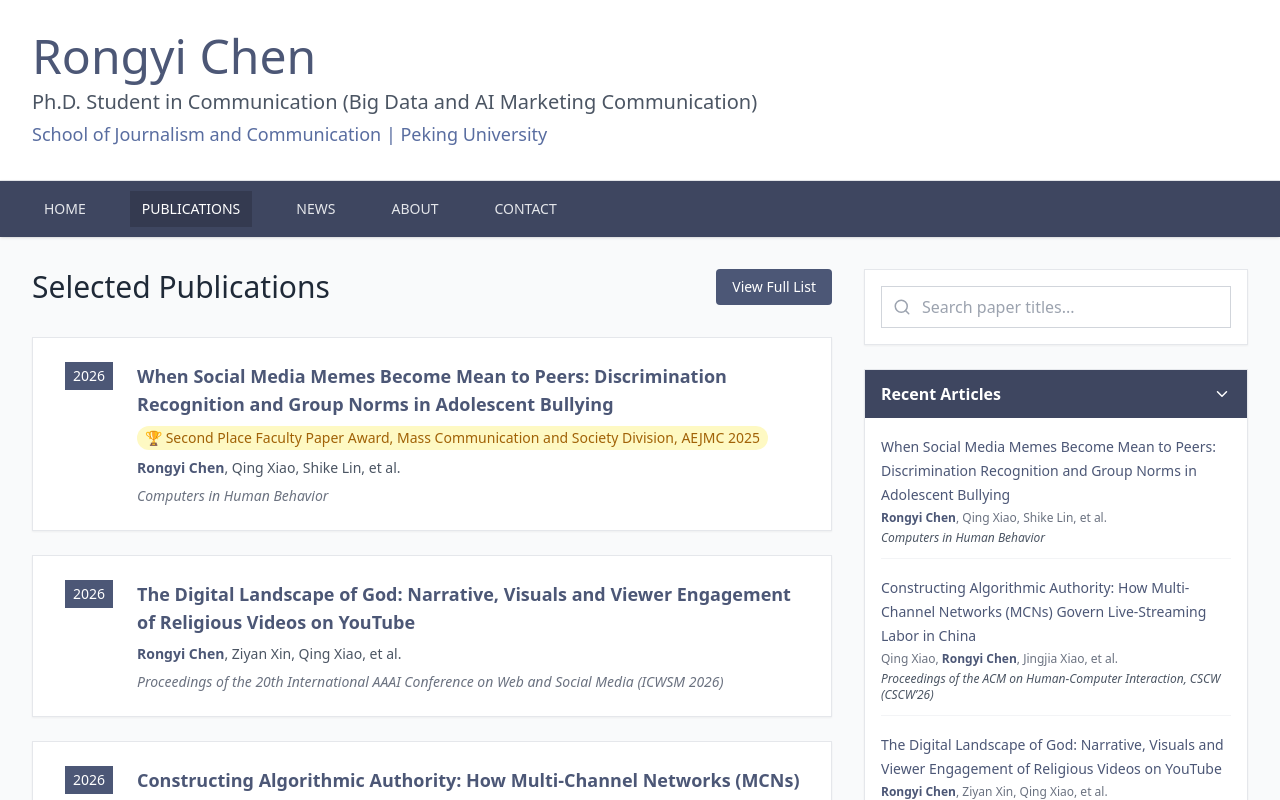
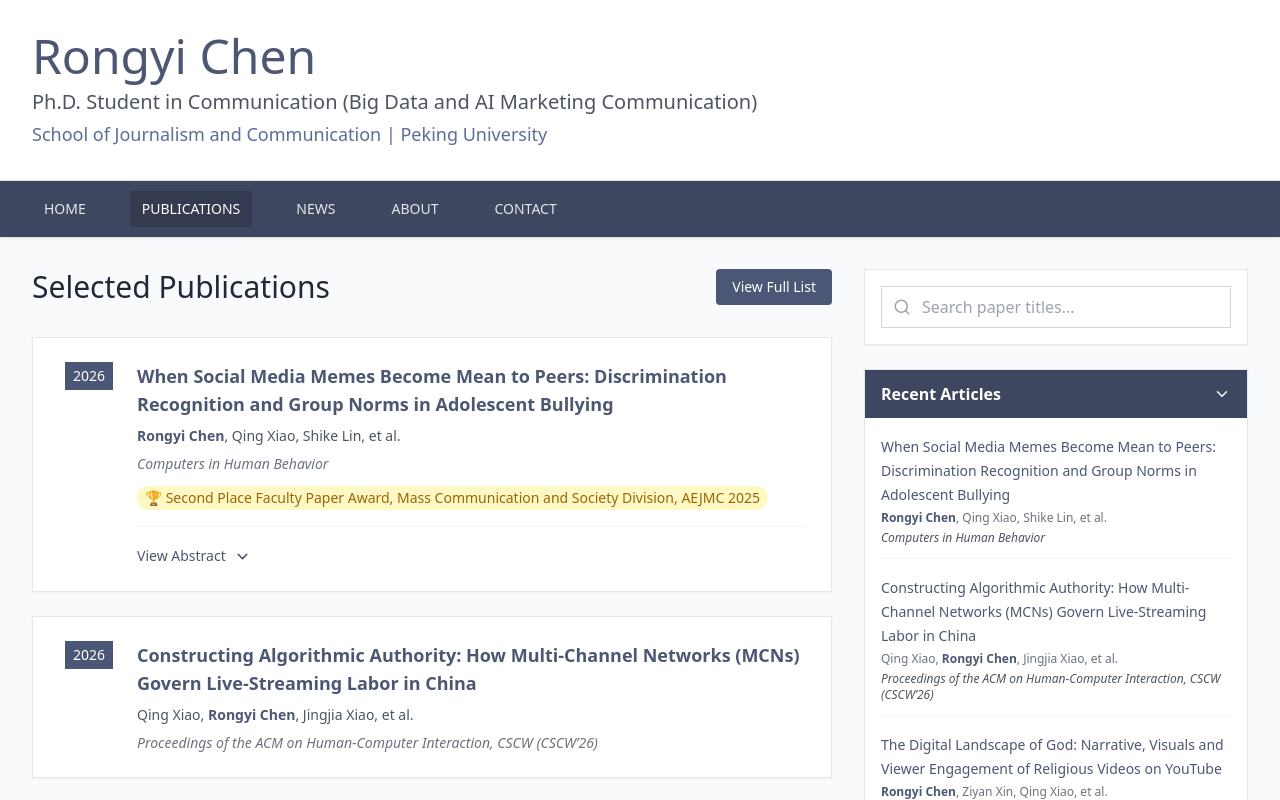
Before and after one commit to rongyichen/rongyichen.github.io, a React (Vite) app: page / in a window 1280 px wide. Both pictures are taken after a click on the button "PUBLICATIONS". Shown: the top 800 px of the page. Built offline with nearby package versions, Linux system fonts and the light colour scheme.

Commit message:
Update publication, PhD profile, and contact information

```diff
--- a/index.html
+++ b/index.html
@@ -5,7 +5,7 @@
     <link rel="icon" type="image/svg+xml" href="/favicon.svg" />
     <meta name="viewport" content="width=device-width, initial-scale=1.0" />
     <title>Rongyi Chen | 陈荣毅</title>
-    <meta name="description" content="Rongyi Chen - M.A. Student in Computational Communication at Central South University. Incoming Ph.D. Student at Peking University." />
+    <meta name="description" content="Rongyi Chen is a Ph.D. student in Communication at Peking University, specializing in Big Data and AI Marketing Communication, HCI, and social computing." />
   </head>
   <body>
     <div id="root"></div>
--- a/src/AcademicProfile.jsx
+++ b/src/AcademicProfile.jsx
@@ -12,6 +12,7 @@ const AcademicProfile = () => {
   const [showFullPublications, setShowFullPublications] = useState(false);
   const [showAllAcademicNews, setShowAllAcademicNews] = useState(false);
   const [showAllIndustryNews, setShowAllIndustryNews] = useState(false);
+  const [expandedAbstracts, setExpandedAbstracts] = useState({});
 
   const highlightAuthor = (authors, name) => {
     const parts = authors.split(name);
@@ -49,11 +50,6 @@ const AcademicProfile = () => {
     { id: 'contact', label: 'CONTACT' }
   ];
 
-  const featuredResearch = [
-    { year: "2025", title: "Enhancing Trust or Fostering Misjudgment? Assessing the Impact of Emerging Geographic Information Displays on Social Media Users' Information Trust", venue: "International Journal of Human–Computer Interaction (IJHCI)", authors: "Yalong Xiao, Rongyi Chen, Qing Xiao, Chengzhang Zhu, Jie Feng", link: "https://doi.org/10.1080/10447318.2025.2524493", excerpt: "This study examines how geographic information displays on social media affect users' trust in information, finding that while visualizations can enhance credibility, they may also lead to misjudgments of source reliability." },
-    { year: "2025", title: "Artists and their poor: economic and symbolic inequality in distorted China's post-pandemic art subsidy policies", venue: "Cultural Trends", authors: "Jingjia Xiao, Qing Xiao, Rongyi Chen", link: "https://doi.org/10.1080/09548963.2025.2557215", excerpt: "Analysis of post-pandemic art subsidy policies in China reveals systemic inequalities that perpetuate economic and symbolic disparities among artists." }
-  ];
-
   const recentPublications = [
     { title: "When Social Media Memes Become Mean to Peers: Discrimination Recognition and Group Norms in Adolescent Bullying", authors: "Rongyi Chen, Qing Xiao, Shike Lin, et al.", venue: "Computers in Human Behavior", link: "https://doi.org/10.1016/j.chb.2026.109126" },
     { title: "Constructing Algorithmic Authority: How Multi-Channel Networks (MCNs) Govern Live-Streaming Labor in China", authors: "Qing Xiao, Rongyi Chen, Jingjia Xiao, et al.", venue: "Proceedings of the ACM on Human-Computer Interaction, CSCW (CSCW’26)", link: "https://arxiv.org/abs/2505.20623" },
@@ -87,14 +83,26 @@ const AcademicProfile = () => {
 
   const researchData = {
     preprints: [
-      { year: "2025", title: "Constructing Algorithmic Authority: How Multi-Channel Networks (MCNs) Govern Live-Streaming Labor in China", authors: "Qing Xiao, Rongyi Chen, Jingjia Xiao, Tianyang Fu, Alice Qian Zhang, Xianzhe Fan, Bingbing Zhang, Zhicong Lu, Hong Shen", venue: "arXiv", link: "https://arxiv.org/abs/2505.20623" }
+      { id: "cscw-2026", year: "2025", title: "Constructing Algorithmic Authority: How Multi-Channel Networks (MCNs) Govern Live-Streaming Labor in China", authors: "Qing Xiao, Rongyi Chen, Jingjia Xiao, Tianyang Fu, Alice Qian Zhang, Xianzhe Fan, Bingbing Zhang, Zhicong Lu, Hong Shen", venue: "arXiv", link: "https://arxiv.org/abs/2505.20623", selected: true, selectedDate: "2026-03-18", selectedYear: "2026", selectedVenue: "Proceedings of the ACM on Human-Computer Interaction, CSCW (CSCW’26)" }
     ],
     publications: [
-      { year: "2026", title: "When Social Media Memes Become Mean to Peers: Discrimination Recognition and Group Norms in Adolescent Bullying", authors: "Rongyi Chen, Qing Xiao, Shike Lin, Menghan Yin, Jingjia Xiao, Hua Zhong, Bingbing Zhang", venue: "Computers in Human Behavior", doi: "https://doi.org/10.1016/j.chb.2026.109126", award: "Second Place Faculty Paper Award, Mass Communication and Society Division, AEJMC 2025" },
-      { year: "2026", title: "The Digital Landscape of God: Narrative, Visuals and Viewer Engagement of Religious Videos on YouTube", authors: "Rongyi Chen, Ziyan Xin, Qing Xiao, Ruiwei Xiao, Jingjia Xiao, Bingbing Zhang, Hong Shen, Zhicong Lu", venue: "Proceedings of the 20th International AAAI Conference on Web and Social Media", doi: "https://ojs.aaai.org/index.php/ICWSM/article/view/42649" },
-      { year: "2025", title: "Enhancing Trust or Fostering Misjudgment? Assessing the Impact of Emerging Geographic Information Displays on Social Media Users' Information Trust", authors: "Yalong Xiao, Rongyi Chen, Qing Xiao, Chengzhang Zhu, Jie Feng", venue: "International Journal of Human–Computer Interaction", doi: "https://doi.org/10.1080/10447318.2025.2524493" },
-      { year: "2025", title: "Artists and Their Poor: Economic and Symbolic Inequality in Distorted China's Post-pandemic Art Subsidy Policies", authors: "Jingjia Xiao, Qing Xiao, Rongyi Chen", venue: "Cultural Trends", doi: "https://doi.org/10.1080/09548963.2025.2557215" },
-      { year: "2024", title: "Exploring Influencers' and Users' Experiences in Douyin's Virtual Reality Live-Streaming", authors: "Rongyi Chen, Jingjia Xiao, Zilu Wang, Menghan Yin, Xianzhe Fan, Zihe Ran, Qing Xiao", venue: "Proceedings of the 30th ACM Symposium on Virtual Reality Software and Technology (VRST 2024)", doi: "https://doi.org/10.1145/3641825.3689519" },
+      {
+        id: "chb-2026",
+        year: "2026",
+        title: "When Social Media Memes Become Mean to Peers: Discrimination Recognition and Group Norms in Adolescent Bullying",
+        authors: "Rongyi Chen, Qing Xiao, Shike Lin, Menghan Yin, Jingjia Xiao, Hua Zhong, Bingbing Zhang",
+        venue: "Computers in Human Behavior",
+        doi: "https://doi.org/10.1016/j.chb.2026.109126",
+        award: "Second Place Faculty Paper Award, Mass Communication and Society Division, AEJMC 2025",
+        selected: true,
+        selectedDate: "2026-07-16",
+        abstract: "The widespread circulation of harmful memes on social media is increasingly recognized as a contributor to adolescent aggression, yet the mechanisms linking meme engagement to bullying behavior remain underexplored. Drawing on a neo-ecological framework that distinguishes physical and virtual microsystems, this study surveyed 1,319 Chinese middle school students to examine how harmful meme culture is transmitted within adolescent communities and translated into bullying. Using structural equation modeling, we identified adolescents’ difficulty in recognizing discrimination as a key cognitive mediator linking harmful meme usage to bullying behavior. Peer-group subjective norms emerged as the strongest factor in cultural transmission, while parental opposition and restricted media access appeared insufficient and showed no protective association. This challenges the traditional focus on parental supervision and media use, highlighting the prominent role of harmful meme culture within adolescent peer groups. These findings reframe adolescent bullying as a culturally mediated phenomenon shaped by peer normalization processes and sustained by the gradual erosion of critical perceptual capacity, with important implications for the design of educational, parental, and platform-level interventions.",
+        keywords: ["Harmful memes", "Adolescent bullying", "Discrimination recognition ability", "Group subjective norm", "Desensitization"]
+      },
+      { id: "icwsm-2026", year: "2026", title: "The Digital Landscape of God: Narrative, Visuals and Viewer Engagement of Religious Videos on YouTube", authors: "Rongyi Chen, Ziyan Xin, Qing Xiao, Ruiwei Xiao, Jingjia Xiao, Bingbing Zhang, Hong Shen, Zhicong Lu", venue: "Proceedings of the 20th International AAAI Conference on Web and Social Media", doi: "https://ojs.aaai.org/index.php/ICWSM/article/view/42649", selected: true, selectedDate: "2026-03-16", selectedVenue: "Proceedings of the 20th International AAAI Conference on Web and Social Media (ICWSM 2026)" },
+      { id: "ijhci-2025", year: "2025", title: "Enhancing Trust or Fostering Misjudgment? Assessing the Impact of Emerging Geographic Information Displays on Social Media Users' Information Trust", authors: "Yalong Xiao, Rongyi Chen, Qing Xiao, Chengzhang Zhu, Jie Feng", venue: "International Journal of Human–Computer Interaction", doi: "https://doi.org/10.1080/10447318.2025.2524493", selected: true, selectedDate: "2025-06-20" },
+      { id: "cultural-trends-2025", year: "2025", title: "Artists and Their Poor: Economic and Symbolic Inequality in Distorted China's Post-pandemic Art Subsidy Policies", authors: "Jingjia Xiao, Qing Xiao, Rongyi Chen", venue: "Cultural Trends", doi: "https://doi.org/10.1080/09548963.2025.2557215", selected: true, selectedDate: "2025-09-10" },
+      { id: "vrst-2024", year: "2024", title: "Exploring Influencers' and Users' Experiences in Douyin's Virtual Reality Live-Streaming", authors: "Rongyi Chen, Jingjia Xiao, Zilu Wang, Menghan Yin, Xianzhe Fan, Zihe Ran, Qing Xiao", venue: "Proceedings of the 30th ACM Symposium on Virtual Reality Software and Technology (VRST 2024)", doi: "https://doi.org/10.1145/3641825.3689519", selected: true, selectedDate: "2024-10-01" },
       { year: "2024", title: "The Power of the Civilian Hero: Effective Strategies for Local Media Coverage in Response to Information Epidemics", authors: "Chuchu Zhao, Rongyi Chen*", venue: "Local journalism, global challenges: News deserts, infodemic and the vastness in between; LabCom Books", doi: "https://ecrea.eu/page-18206/13312675" },
       { year: "2024", title: "Migrant Youth Aged 16 to 19 During Social Crises: Stress, Deviant Behavior, and Identification with Mainstream Society", authors: "Hua Zhong, Qing Xiao, Rongyi Chen, Jingjia Xiao", venue: "Huxiang Law Review", doi: "https://mp.weixin.qq.com/s/fjACER5Um7StLb4HSPKXpA" }
     ],
@@ -110,6 +118,29 @@ const AcademicProfile = () => {
       { year: "2023", title: "Focus on Supporting Roles in TikTok's Live-Streaming E-Commerce: How Do Assistant Anchors Affect Audiences' Purchase Intention?", authors: "Rongyi Chen, Shike Lin, Huiying Zhang", venue: "TikTok Creators and Digital Economies Symposium 2023", location: "London, UK" },
       { year: "2023", title: "Distorted Emotional Labor: An Ethnography of a Commercial Live-Streaming Assistant Anchor Group", authors: "Rongyi Chen, Shike Lin", venue: "2023 International Association for Media and Communication Research (IAMCR) Annual Conferencee", location: "Lyon, France" }
     ]
+  };
+
+  const selectedPublications = [
+    ...researchData.preprints,
+    ...researchData.publications
+  ]
+    .filter((publication) => publication.selected)
+    .map((publication) => ({
+      ...publication,
+      displayYear: publication.selectedYear || publication.year,
+      displayVenue: publication.selectedVenue || publication.venue,
+      url: publication.doi || publication.link
+    }))
+    .sort((a, b) =>
+      Number(b.displayYear) - Number(a.displayYear) ||
+      (b.selectedDate || '').localeCompare(a.selectedDate || '')
+    );
+
+  const toggleAbstract = (publicationId) => {
+    setExpandedAbstracts((current) => ({
+      ...current,
+      [publicationId]: !current[publicationId]
+    }));
   };
 
   // 搜索功能：仅搜索论文标题
@@ -872,115 +903,86 @@ const AcademicProfile = () => {
                   </div>
 
                   {!showFullPublications ? (
-                    /* Selected Publications - 使用Featured Research格式 */
+                    /* Selected Publications - generated from researchData */
                     <div className="space-y-6">
-                      {/* 最新CHB论文 */}
-                      <div className="bg-white p-6 border border-gray-200 shadow-sm">
+                      {selectedPublications.map((publication) => {
+                        const abstractPanelId = `abstract-${publication.id}`;
+                        const isAbstractExpanded = Boolean(expandedAbstracts[publication.id]);
+
+                        return (
+                          <div key={publication.id} className="bg-white p-6 border border-gray-200 shadow-sm">
                             <div className="flex items-start gap-4">
                               <div className="flex-shrink-0 w-16 text-center">
                                 <span className="inline-block px-2 py-1 bg-primary-600 text-white text-sm font-medium">
-                              2026
+                                  {publication.displayYear}
                                 </span>
                               </div>
-                          <div className="flex-1">
-                            <div className="mb-2">
+                              <div className="flex-1 min-w-0">
                                 <h4 className="text-lg font-semibold text-gray-800 mb-2">
-                                <a href="https://doi.org/10.1016/j.chb.2026.109126" target="_blank" rel="noopener noreferrer" className="text-primary-600 hover:underline">
-                                  When Social Media Memes Become Mean to Peers: Discrimination Recognition and Group Norms in Adolescent Bullying
+                                  <a href={publication.url} target="_blank" rel="noopener noreferrer" className="text-primary-600 hover:underline">
+                                    {publication.title}
                                   </a>
                                 </h4>
-                              <div className="flex items-center gap-2">
-                                <span className="text-sm bg-yellow-100 text-yellow-700 px-2 py-0.5 rounded-full">
-                                  🏆 Second Place Faculty Paper Award, Mass Communication and Society Division, AEJMC 2025
+                                <p className="text-sm text-gray-600 mb-2">
+                                  {highlightAuthor(formatAuthors(publication.authors), 'Rongyi Chen')}
+                                </p>
+                                <p className="text-sm text-gray-500 italic">{publication.displayVenue}</p>
+
+                                {publication.award && (
+                                  <span className="inline-block text-sm bg-yellow-100 text-yellow-700 px-2 py-0.5 rounded-full mt-3">
+                                    🏆 {publication.award}
                                   </span>
+                                )}
+
+                                {publication.abstract && (
+                                  <div className="mt-4 border-t border-gray-100 pt-4">
+                                    <button
+                                      type="button"
+                                      onClick={() => toggleAbstract(publication.id)}
+                                      className="inline-flex items-center gap-2 text-sm font-medium text-primary-600 hover:text-primary-800 transition-colors"
+                                      aria-expanded={isAbstractExpanded}
+                                      aria-controls={abstractPanelId}
+                                    >
+                                      {isAbstractExpanded ? 'Hide Abstract' : 'View Abstract'}
+                                      <ChevronDown size={17} className={`transition-transform ${isAbstractExpanded ? 'rotate-180' : ''}`} />
+                                    </button>
+
+                                    <AnimatePresence initial={false}>
+                                      {isAbstractExpanded && (
+                                        <motion.div
+                                          id={abstractPanelId}
+                                          initial={{ height: 0, opacity: 0 }}
+                                          animate={{ height: 'auto', opacity: 1 }}
+                                          exit={{ height: 0, opacity: 0 }}
+                                          transition={{ duration: 0.25 }}
+                                          className="overflow-hidden"
+                                        >
+                                          <div className="mt-4 rounded-md bg-primary-50 border border-primary-100 p-4">
+                                            <h5 className="text-sm font-semibold uppercase tracking-wide text-primary-700 mb-2">Abstract</h5>
+                                            <p className="text-sm text-gray-700 leading-relaxed">{publication.abstract}</p>
+                                            {publication.keywords?.length > 0 && (
+                                              <div className="mt-4">
+                                                <h5 className="text-sm font-semibold uppercase tracking-wide text-primary-700 mb-2">Keywords</h5>
+                                                <div className="flex flex-wrap gap-2">
+                                                  {publication.keywords.map((keyword) => (
+                                                    <span key={keyword} className="text-xs text-primary-700 bg-white border border-primary-200 px-2.5 py-1 rounded-full">
+                                                      {keyword}
+                                                    </span>
+                                                  ))}
                                                 </div>
                                               </div>
-                            <p className="text-sm text-gray-600 mb-2">{highlightAuthor(formatAuthors('Rongyi Chen, Qing Xiao, Shike Lin, Menghan Yin, Jingjia Xiao, Hua Zhong, Bingbing Zhang'), 'Rongyi Chen')}</p>
-                            <p className="text-sm text-gray-500 italic">Computers in Human Behavior</p>
+                                            )}
+                                          </div>
+                                        </motion.div>
+                                      )}
+                                    </AnimatePresence>
+                                  </div>
+                                )}
                               </div>
                             </div>
                           </div>
-
-                      {/* 最新ICWSM论文 */}
-                      <div className="bg-white p-6 border border-gray-200 shadow-sm">
-                        <div className="flex items-start gap-4">
-                          <div className="flex-shrink-0 w-16 text-center">
-                            <span className="inline-block px-2 py-1 bg-primary-600 text-white text-sm font-medium">
-                              2026
-                            </span>
-                          </div>
-                          <div className="flex-1">
-                            <h4 className="text-lg font-semibold text-gray-800 mb-2">
-                              <a href="https://ojs.aaai.org/index.php/ICWSM/article/view/42649" target="_blank" rel="noopener noreferrer" className="text-primary-600 hover:underline">
-                                The Digital Landscape of God: Narrative, Visuals and Viewer Engagement of Religious Videos on YouTube
-                              </a>
-                            </h4>
-                            <p className="text-sm text-gray-600 mb-2">{highlightAuthor(formatAuthors('Rongyi Chen, Ziyan Xin, Qing Xiao, Ruiwei Xiao, Jingjia Xiao, Bingbing Zhang, Hong Shen, Zhicong Lu'), 'Rongyi Chen')}</p>
-                            <p className="text-sm text-gray-500 italic">Proceedings of the 20th International AAAI Conference on Web and Social Media (ICWSM 2026)</p>
-                          </div>
-                        </div>
-                      </div>
-
-                      {/* 最新CSCW论文 */}
-                      <div className="bg-white p-6 border border-gray-200 shadow-sm">
-                        <div className="flex items-start gap-4">
-                          <div className="flex-shrink-0 w-16 text-center">
-                            <span className="inline-block px-2 py-1 bg-primary-600 text-white text-sm font-medium">
-                              2026
-                            </span>
-                          </div>
-                          <div className="flex-1">
-                            <h4 className="text-lg font-semibold text-gray-800 mb-2">
-                              <a href="https://arxiv.org/abs/2505.20623" target="_blank" rel="noopener noreferrer" className="text-primary-600 hover:underline">
-                                Constructing Algorithmic Authority: How Multi-Channel Networks (MCNs) Govern Live-Streaming Labor in China
-                              </a>
-                            </h4>
-                            <p className="text-sm text-gray-600 mb-2">{highlightAuthor(formatAuthors('Qing Xiao, Rongyi Chen, Jingjia Xiao, Tianyang Fu, Alice Qian Zhang, Xianzhe Fan, Bingbing Zhang, Zhicong Lu, Hong Shen'), 'Rongyi Chen')}</p>
-                            <p className="text-sm text-gray-500 italic">Proceedings of the ACM on Human-Computer Interaction, CSCW (CSCW’26)</p>
-                          </div>
-                        </div>
-                      </div>
-
-                      {/* 原有精选论文 */}
-                      {featuredResearch.map((item, i) => (
-                        <div key={i} className="bg-white p-6 border border-gray-200 shadow-sm">
-                          <div className="flex items-start gap-4">
-                            <div className="flex-shrink-0 w-16 text-center">
-                              <span className="inline-block px-2 py-1 bg-primary-600 text-white text-sm font-medium">
-                                {item.year}
-                              </span>
-                            </div>
-                            <div className="flex-1">
-                              <h4 className="text-lg font-semibold text-gray-800 mb-2">
-                                <a href={item.link} target="_blank" rel="noopener noreferrer" className="text-primary-600 hover:underline">
-                                  {item.title}
-                                </a>
-                              </h4>
-                              <p className="text-sm text-gray-600 mb-2">{highlightAuthor(formatAuthors(item.authors), 'Rongyi Chen')}</p>
-                              <p className="text-sm text-gray-500 italic">{item.venue}</p>
-                            </div>
-                          </div>
-                        </div>
-                      ))}
-
-                      <div className="bg-white p-6 border border-gray-200 shadow-sm">
-                        <div className="flex items-start gap-4">
-                          <div className="flex-shrink-0 w-16 text-center">
-                            <span className="inline-block px-2 py-1 bg-primary-600 text-white text-sm font-medium">
-                              2024
-                            </span>
-                          </div>
-                          <div className="flex-1">
-                            <h4 className="text-lg font-semibold text-gray-800 mb-2">
-                              <a href="https://doi.org/10.1145/3641825.3689519" target="_blank" rel="noopener noreferrer" className="text-primary-600 hover:underline">
-                                Exploring Influencers' and Users' Experiences in Douyin's Virtual Reality Live-Streaming
-                              </a>
-                            </h4>
-                            <p className="text-sm text-gray-600 mb-2">{highlightAuthor(formatAuthors('Rongyi Chen, Jingjia Xiao, Zilu Wang, Menghan Yin, Xianzhe Fan, Zihe Ran, Qing Xiao'), 'Rongyi Chen')}</p>
-                            <p className="text-sm text-gray-500 italic">Proceedings of the 30th ACM Symposium on Virtual Reality Software and Technology (VRST 2024)</p>
-                          </div>
-                        </div>
-                      </div>
+                        );
+                      })}
 
                     </div>
                   ) : (
```
Lines whose indentation alone changed are shown as unchanged.
